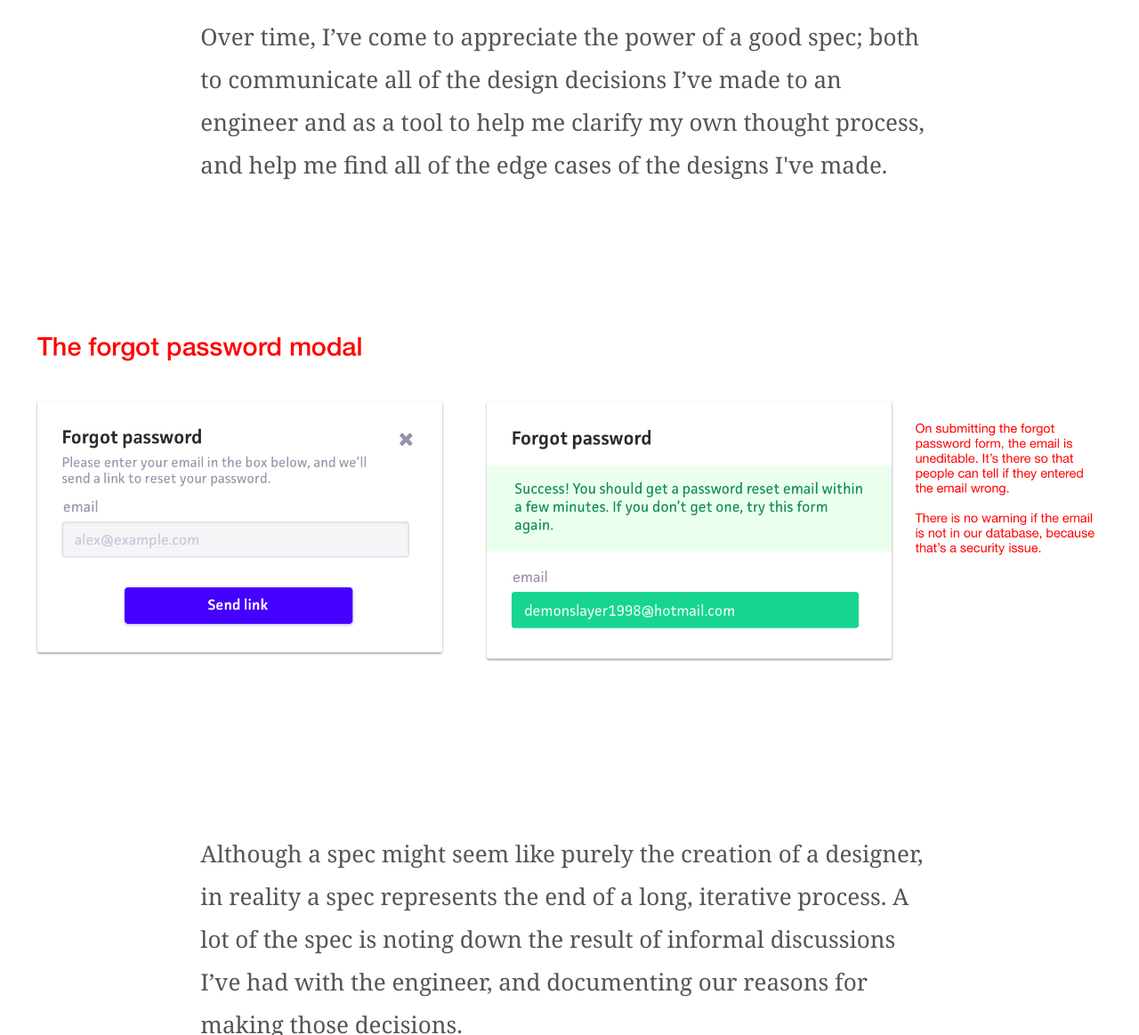
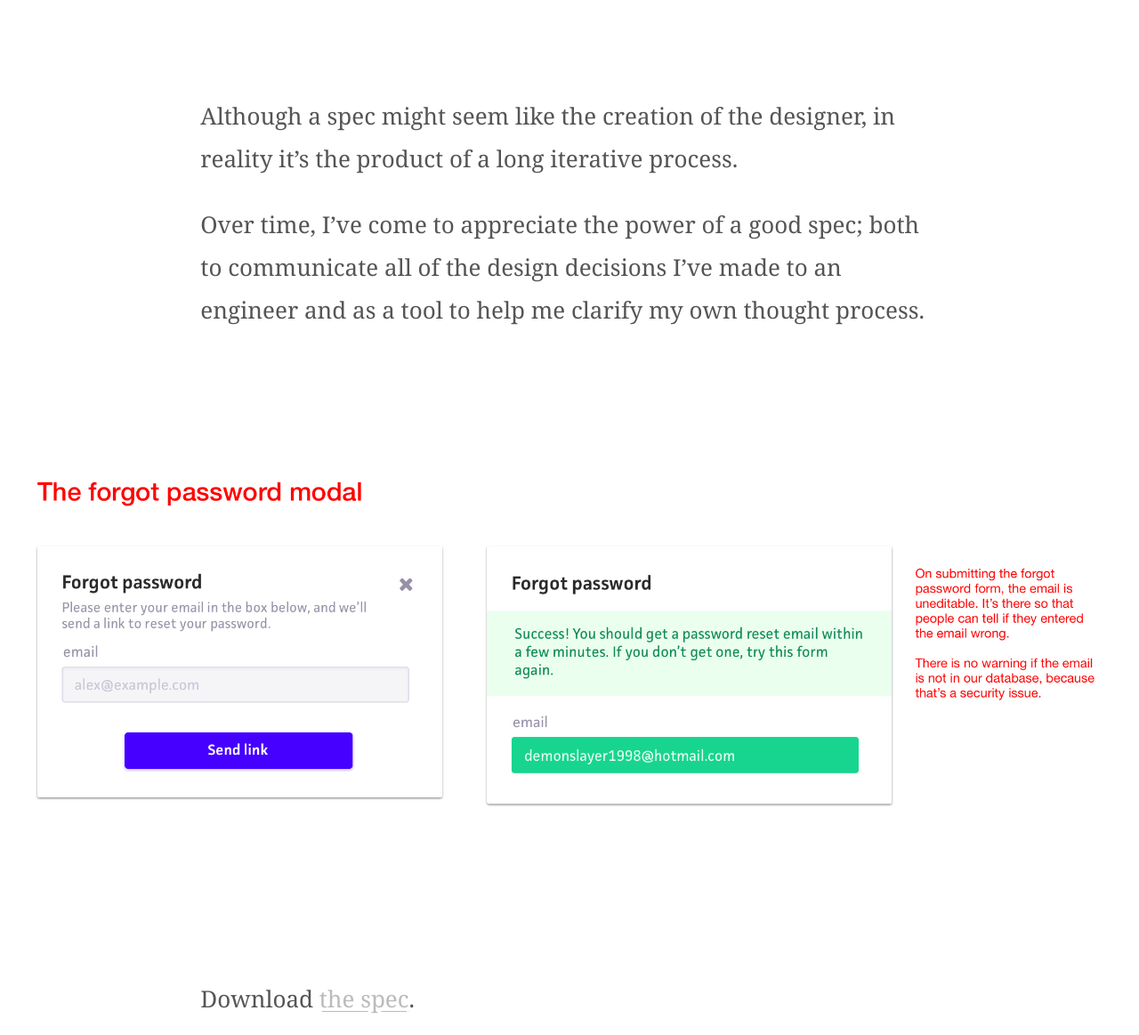
Before and after one commit to tpoulos/tpoulos.github.io, a Jekyll site: the page built from portfolio/login-spec.html, in a window 1280 px wide and 1400 px high, scrolled down 807 px, cut to the strip 237-1400 px from the top of the window. Shown: the whole strip at 89% size. Built offline with Jekyll 4.4.1, drawn with Linux system fonts in a browser that asks for light colours; nearby versions of some CDN libraries.

Commit message:
added expii login spec

```diff
--- a/portfolio/login-spec.html
+++ b/portfolio/login-spec.html
@@ -6,6 +6,10 @@
   Expii Login Spec
 </div>
 
+
+<div class="article-body wrapper">
+  <p> This is a specification for the expii login system.
+</div>
 
 <figure class="full-bleed">
   <img class="desktop"
@@ -16,10 +20,8 @@
 </figure>
 
 <div class="article-body wrapper">
-  <p> This is a specification for the expii login system.
-
-
-  <p>Over time, I’ve come to appreciate the power of a good spec; both to communicate all of the design decisions I’ve made to an engineer and as a tool to help me clarify my own thought process, and help me find all of the edge cases of the designs I've made.
+  <p> Although a spec might seem like the creation of the designer, in reality it’s the product of a long iterative process.
+  <p>Over time, I’ve come to appreciate the power of a good spec; both to communicate all of the design decisions I’ve made to an engineer and as a tool to help me clarify my own thought process.
 </div>
 
 <figure class="full-bleed">
@@ -27,15 +29,6 @@
 </figure>
 
 <div class="article-body wrapper">
-  <p>Although a spec might seem like purely the creation of a designer, in reality a spec represents the end of a long, iterative process. A lot of the spec is noting down the result of informal discussions I&rsquo;ve had with the engineer, and documenting our reasons for making those decisions.
-</div>
-
-<figure class="full-bleed">
-  <img class="" src="/images/portfolio/login-spec/detailed-components.png" alt="The final modal.">
-</figure>
-
-<div class="article-body wrapper">
-
   <p>Download <a href="/images/portfolio/login-spec/sign-in-spec.pdf">the spec</a>.
 
   <p><time class="article-date" datetime="2015-03-1">August 2015</time>
```
Also changed, not shown: 1 other file.
